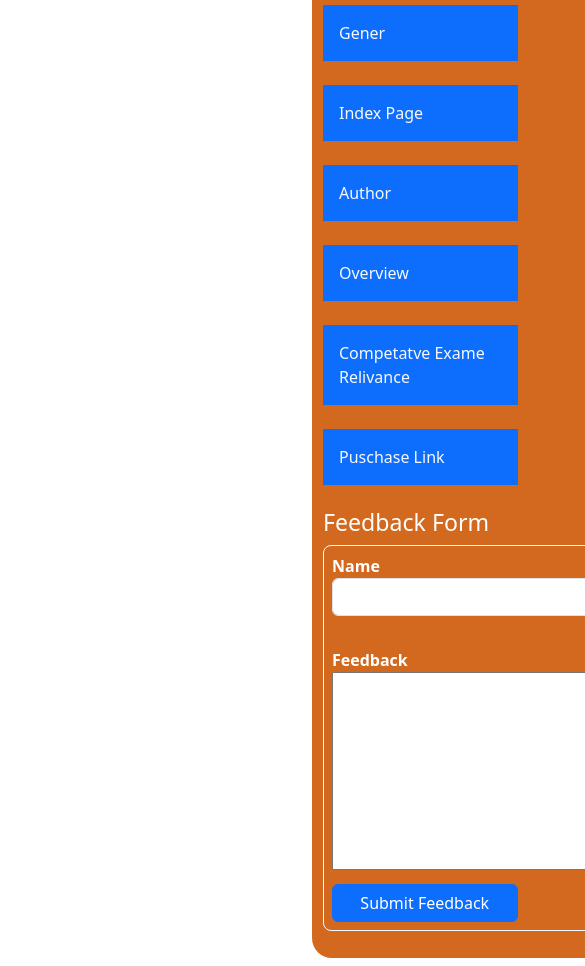
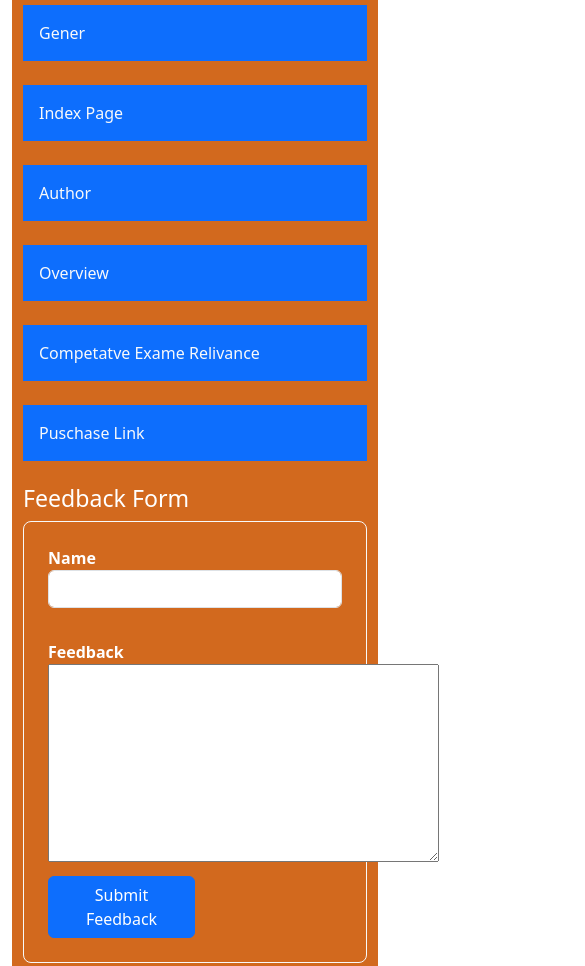
Before and after one commit to Udhay-Nayyar/bookshow_case, a website: page book1.html in a window 390 px wide. Shown: the part 624-1590 px from the top of the page, 585 px wide, since content can reach past the window. Drawn offline with nearby package versions, Linux system fonts and the light colour scheme.

Commit message:
version2.0

```diff
--- a/book1.html
+++ b/book1.html
@@ -20,13 +20,13 @@
         <h2>Book 1 : Ratan Tata : A Life</h2>
         <img src="public/images/book1.jpg" alt="">
 
-        <button class="accordion-button  bg-primary text-light p-3 w-25 mt-2" type="button" data-bs-toggle="collapse"
+        <button class="accordion-button  bg-primary text-light p-3 w-100 mt-2" type="button" data-bs-toggle="collapse"
             data-bs-target="#faq1">Gener</button>
         <div class="collapse" id="faq1">
             Industrialisation & Industrial History
         </div>
         <br>
-        <button class="accordion-button bg-primary text-light p-3 w-25" type="button" data-bs-toggle="collapse"
+        <button class="accordion-button bg-primary text-light p-3 w-100" type="button" data-bs-toggle="collapse"
             data-bs-target="#faq2">Index Page</button>
         <div class="collapse" id="faq2">
             Part 1: The Beginning <br>
@@ -34,13 +34,13 @@
 
         </div>
         <br>
-        <button class="accordion-button bg-primary text-light p-3 w-25" type="button" data-bs-toggle="collapse"
+        <button class="accordion-button bg-primary text-light p-3 w-100" type="button" data-bs-toggle="collapse"
             data-bs-target="#faq3">Author</button>
         <div class="collapse" id="faq3">
             Thomas Mathew
         </div>
         <br>
-        <button class="accordion-button bg-primary text-light p-3 w-25" type="button" data-bs-toggle="collapse"
+        <button class="accordion-button bg-primary text-light p-3 w-100" type="button" data-bs-toggle="collapse"
             data-bs-target="#faq4 ">Overview</button>
         <div class="collapse" id="faq4">
             "Ratan Tata – A Life" by Thomas Mathew IAS is a well-written and insightful book about one of India’s most
@@ -53,13 +53,13 @@
             the Tata legacy.
         </div>
         <br>
-        <button class="accordion-button bg-primary text-light p-3 w-25" type="button" data-bs-toggle="collapse"
+        <button class="accordion-button bg-primary text-light p-3 w-100" type="button" data-bs-toggle="collapse"
             data-bs-target="#faq5">Competatve Exame Relivance</button>
         <div class="collapse" id="faq5">
             Highly
             Reccomended </div>
         <br>
-        <button class="accordion-button bg-primary text-light p-3 w-25" type="button" data-bs-toggle="collapse"
+        <button class="accordion-button bg-primary text-light p-3 w-100" type="button" data-bs-toggle="collapse"
             data-bs-target="#faq6"> Puschase Link</button>
         <div class="collapse" id="faq6">
             <a href="https://amzn.in/d/4Be9XgU">Amazon</a>
@@ -67,12 +67,12 @@
         <br>
         <form action="">
             <div class="h3">Feedback Form</div>
-            <dl class="w-50 border border-light p-2 rounded-3">
+            <dl class="w-100 border border-light p-4 rounded-3">
                 <dt><label for="">Name</label></dt>
                 <dd><input class="form-control" type="text" name="nametxt"></dd>
                 <br>
                 <dt>Feedback</dt>
-                <dd><textarea name="rating" id="" cols="48" rows="8"></textarea></dd>
+                <dd><textarea name="rating" id="" cols="40" rows="8"></textarea></dd>
                 <button class="btn btn-primary w-50">Submit Feedback</button>
             </dl>
         </form>
--- a/src/style/book.css
+++ b/src/style/book.css
@@ -46,10 +46,10 @@
     }
 }
 
-@media  screen and(orientation : portrait) {
+@media  screen and (orientation : portrait) {
     .main-container {
-        margin-top: 250px;
-        margin-left: 50px;
+        margin-left: 65px;
+        margin-top: 20px;
         position: relative;
         width: 200px;
 
--- a/src/style/sidebooks.css
+++ b/src/style/sidebooks.css
@@ -1,8 +1,18 @@
-.content{
-    border: 1px solid transparent;
-    border-radius: 20px;
-    padding: 10px;
-    background-color: chocolate;
-    margin-left: 300px;
-    width: 800px;
+@media screen and (orientation : landscape) {
+    .content{
+        border: 1px solid transparent;
+        border-radius: 20px;
+        padding: 10px;
+        background-color: chocolate;
+
+    }
+
 }
+@media screen  and (orientation : portrait){
+    .content{
+        border: 1px solid transparent;
+        border-radius: 20px;
+        padding: 10px;
+        background-color: chocolate;
+    }
+}
```
Also changed, not shown: book2.html (+8 -8 lines), book3.html (+8 -8 lines).
